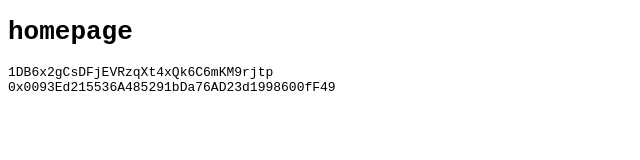
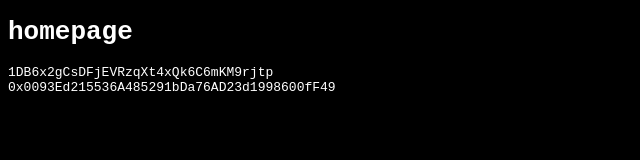
Before and after one commit to evanwang0/website, a website: page www/public/index.html in a window 1280 px wide. Shown: the whole page, without its empty margins (0-640 px from the left). Drawn offline with Linux system fonts and the light colour scheme.

Commit message:
Inline styles and invert colors

```diff
--- a/www/public/index.html
+++ b/www/public/index.html
@@ -2,7 +2,21 @@
 <html>
   <head>
     <title>homepage</title>
-    <link rel="stylesheet" type="text/css" href="/styles.css">
+    <style>
+        body {
+            background-color: black;
+            color: white;
+        }
+
+        h1 {
+            font-family: monospace;
+        }
+
+        .address {
+            display: block;
+            font-family: monospace;
+        }
+    </style>
   </head>
   <body>
     <h1>homepage</h1>
--- a/www/public/styles.css
+++ /dev/null
@@ -1,8 +0,0 @@
-h1 {
-    font-family: monospace;
-}
-
-.address {
-    display: block;
-    font-family: monospace;
-}
```
